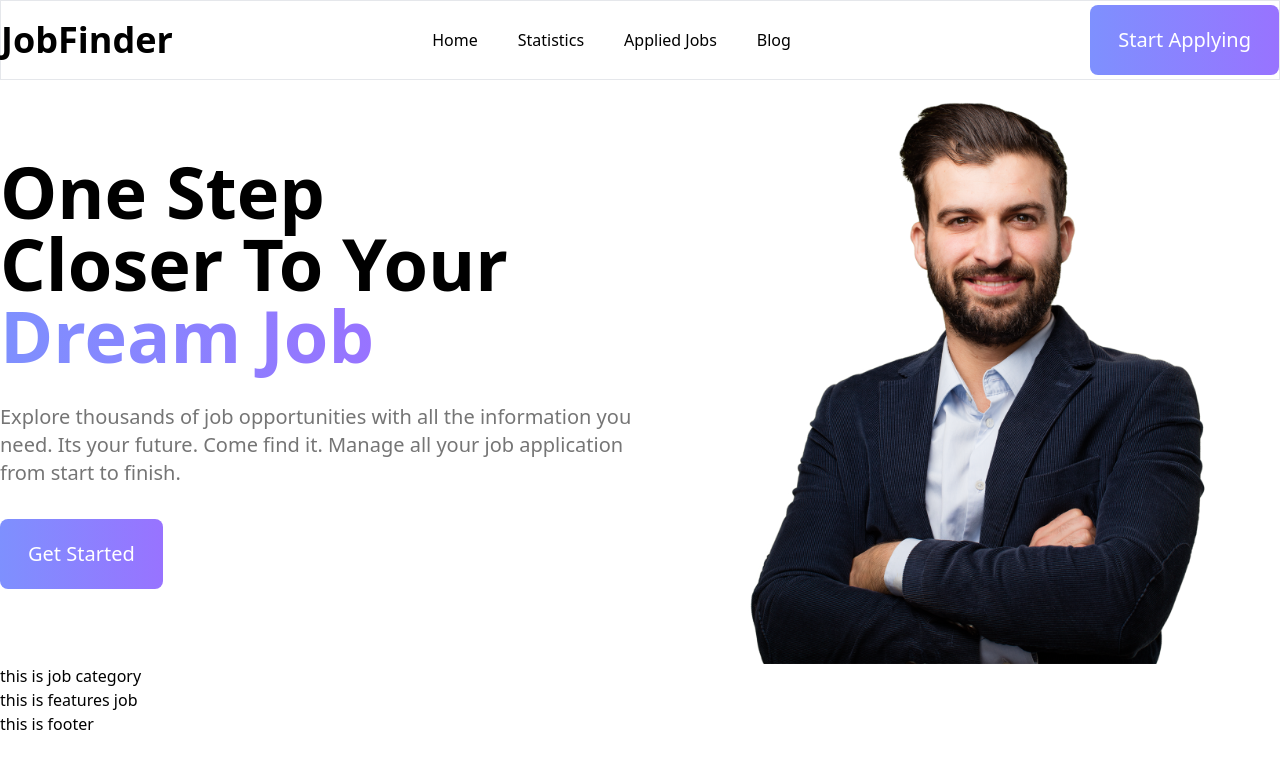
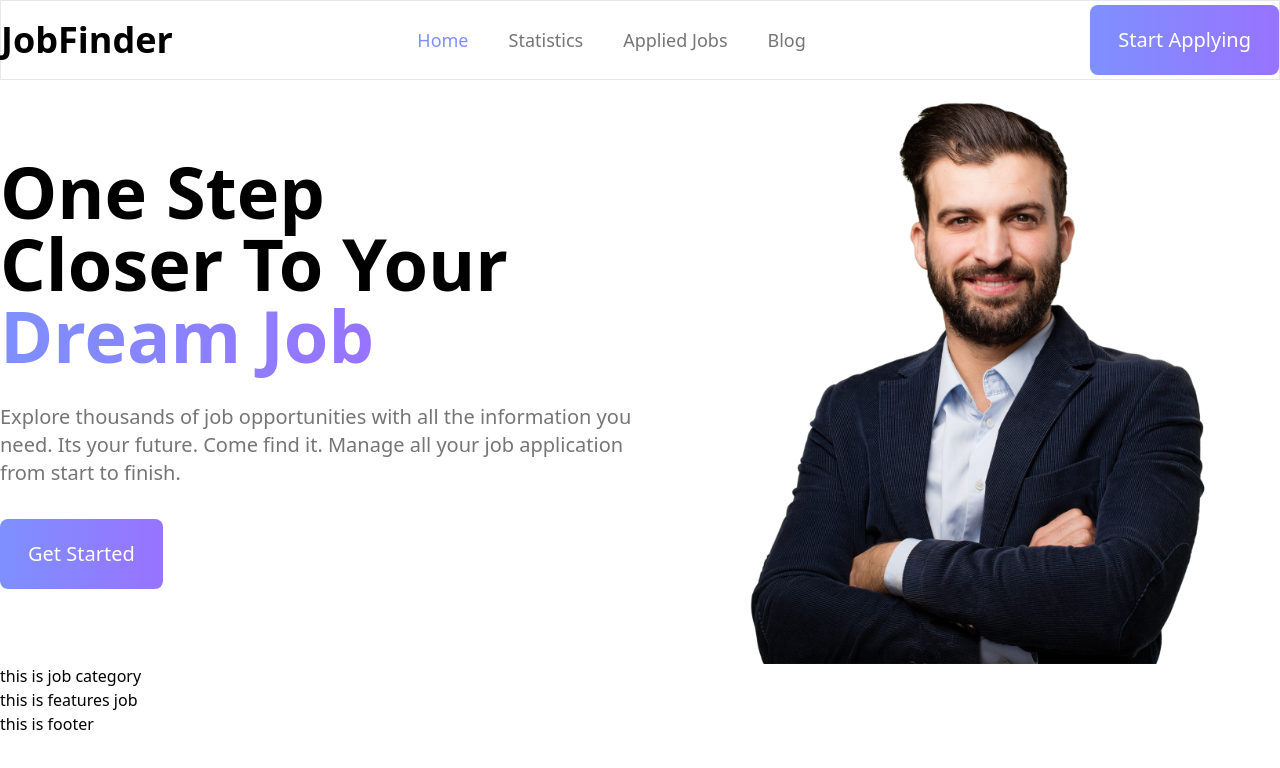
Before and after one commit to dev-nirob1/career-hub-assignment, a React (Vite) app: page / in a window 1280 px wide. Shown: the top 768 px of the page. Built offline with nearby package versions, Linux system fonts and the light colour scheme.

Commit message:
active link added

```diff
--- /dev/null
+++ b/src/Components/ActiveLink/ActiveLink.jsx
@@ -0,0 +1,16 @@
+import React from 'react';
+import { NavLink } from 'react-router-dom';
+
+const ActiveLink = ({ to, children }) => {
+    return (
+        <NavLink
+            to={to}
+            className={({isActive})=>
+            `mr-10 text-lg font-medium text-[#757575] ${isActive ? 'text-[#7E90FE]' : ''}`}
+        >
+            {children}
+        </NavLink>
+    );
+};
+
+export default ActiveLink;
--- a/src/Components/Header/Header.jsx
+++ b/src/Components/Header/Header.jsx
@@ -1,16 +1,17 @@
 import React from 'react';
 import Banner from '../Banner/Banner';
 import { Link } from 'react-router-dom';
+import ActiveLink from '../ActiveLink/ActiveLink';
 
 const Header = () => {
     return (
         <div className='flex border justify-between items-center container mx-auto h-20'>
             <h2 className='text-4xl font-bold'>JobFinder</h2>
-            <nav className=''>
-                <Link className='mr-10' to="/">Home</Link>
-                <Link className='mr-10' to="/statistics">Statistics</Link>
-                <Link className='mr-10' to="/">Applied Jobs</Link>
-                <Link className='mr-10' to="/">Blog</Link>
+            <nav>
+                <ActiveLink to="/">Home</ActiveLink>
+                <ActiveLink to="/statistics">Statistics</ActiveLink>
+                <ActiveLink to="/applied-job">Applied Jobs</ActiveLink>
+                <ActiveLink to="/blog">Blog</ActiveLink>
             </nav>
             <button className='text-[20px] text-white px-7 py-5 bg-gradient-to-r from-[#7E90FE] to-[#9873FF] rounded-lg'>Start Applying</button>
 
```
